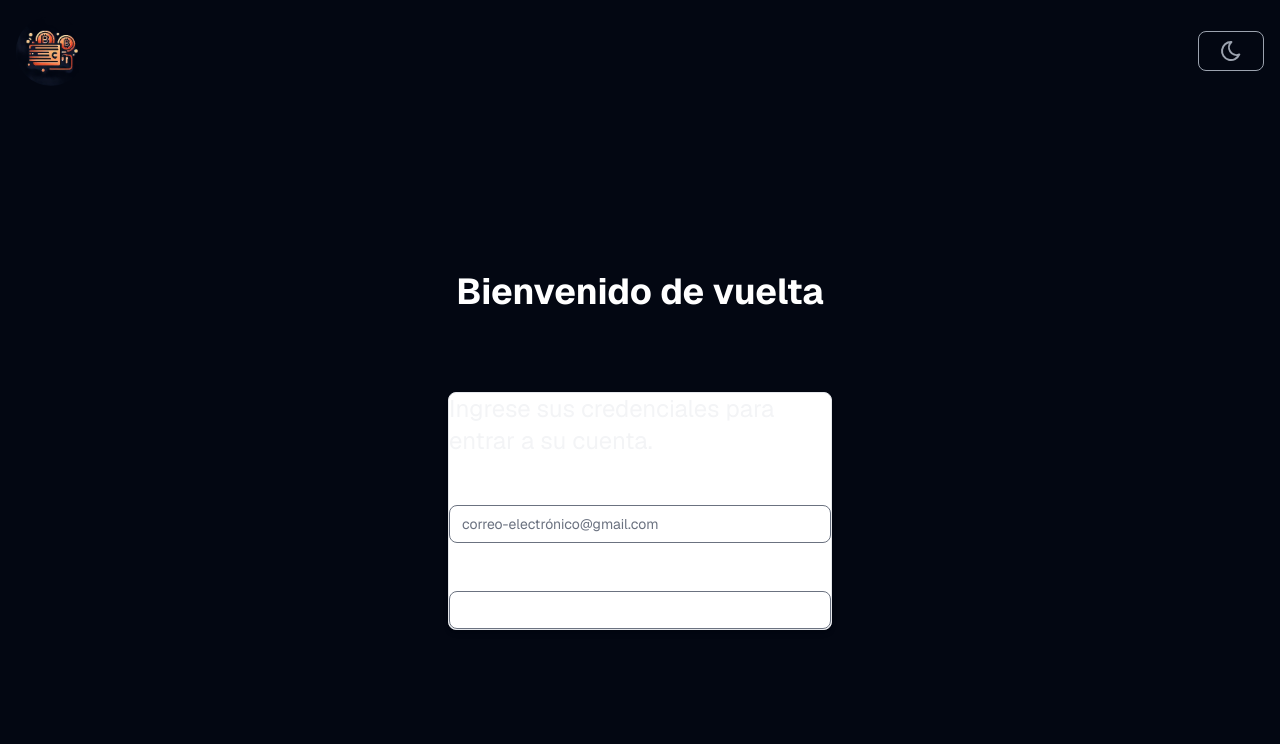
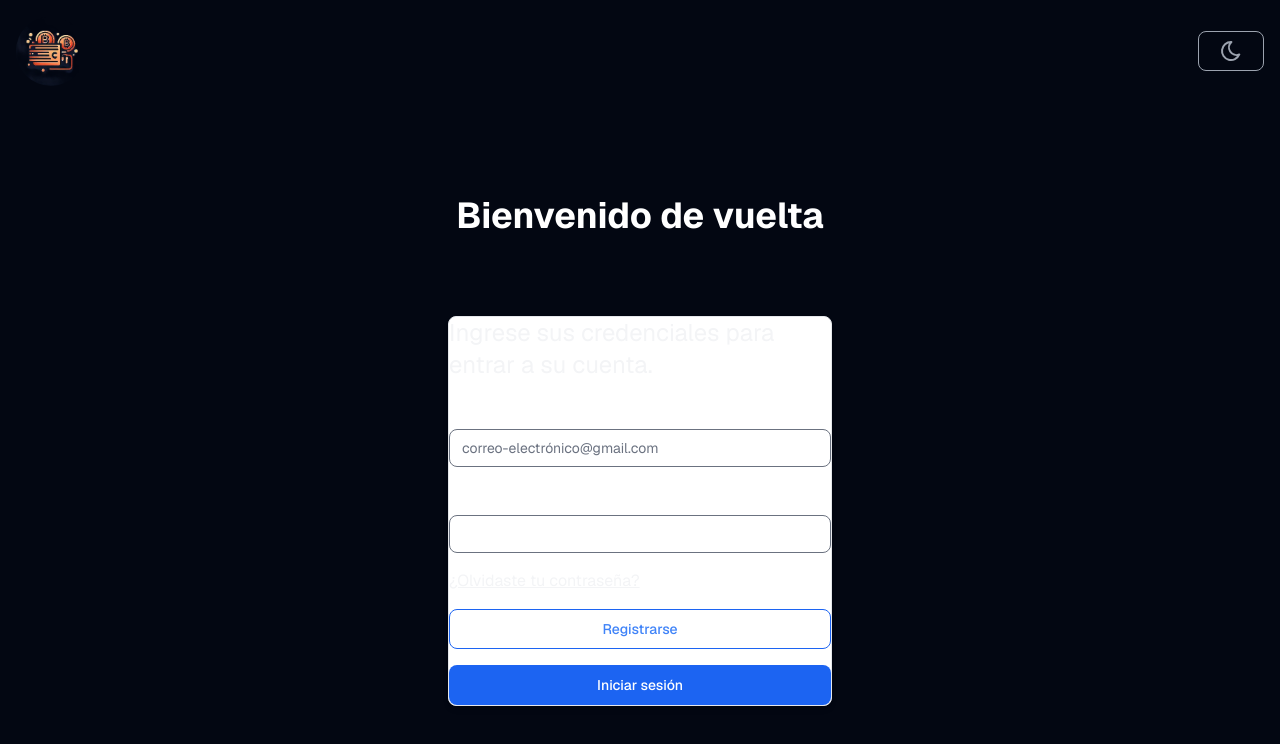
Before and after one commit to RafaelMoro/new-next-budget-master, a Next.js app: page / in a window 1280 px wide. Shown: the top 744 px of the page. Built offline with nearby package versions, Linux system fonts and the light colour scheme; no server answers.

Commit message:
feat: enhance LoginCard with registration link and submit button

```diff
--- a/src/features/Login/Login/LoginCard.tsx
+++ b/src/features/Login/Login/LoginCard.tsx
@@ -1,11 +1,14 @@
 "use client"
-import { Card, Label, TextInput } from "flowbite-react"
+import Link from "next/link";
+import { Button, Card, Label, TextInput } from "flowbite-react"
 import { AnimatePresence } from "motion/react"
 import { SubmitHandler, useForm } from "react-hook-form"
 import { yupResolver } from "@hookform/resolvers/yup"
 
 import { LoginFormValues, LoginSchema } from "@/shared/types/login.types"
 import { ErrorMessage } from "@/shared/ui/atoms/ErrorMessage"
+import { FORGOT_PASSWORD_ROUTE, REGISTER_ROUTE } from "@/shared/constants/global.constants";
+import { LinkButton } from "@/shared/ui/atoms/LinkButton";
 
 export const LoginCard = () => {
   const {
@@ -61,6 +64,20 @@ export const LoginCard = () => {
               <ErrorMessage isAnimated>{errors.password?.message}</ErrorMessage>
             )}
           </div>
+          <Link className="underline" href={FORGOT_PASSWORD_ROUTE}>¿Olvidaste tu contraseña?</Link>
+          <LinkButton type="secondary" href={REGISTER_ROUTE} >
+            Registrarse
+          </LinkButton>
+          <Button
+            className="hover:cursor-pointer"
+            // disabled={isPending || isSuccess}
+            type="submit"
+          >
+            Iniciar sesión
+            {/* { (isIdle || isError) && 'Iniciar sesión'}
+            { isPending && (<Spinner aria-label="loading login budget master" />) }
+            { isSuccess && (<CheckIcon />)} */}
+          </Button>
         </form>
       </Card>
     </AnimatePresence>
--- a/src/shared/constants/global.constants.ts
+++ b/src/shared/constants/global.constants.ts
@@ -1 +1,6 @@
+// Routes
+export const FORGOT_PASSWORD_ROUTE = '/forgot-password';
+export const REGISTER_ROUTE = '/register';
+
+// Cookies
 export const THEME_COOKIE_KEY = 'theme-budget-master'
```
